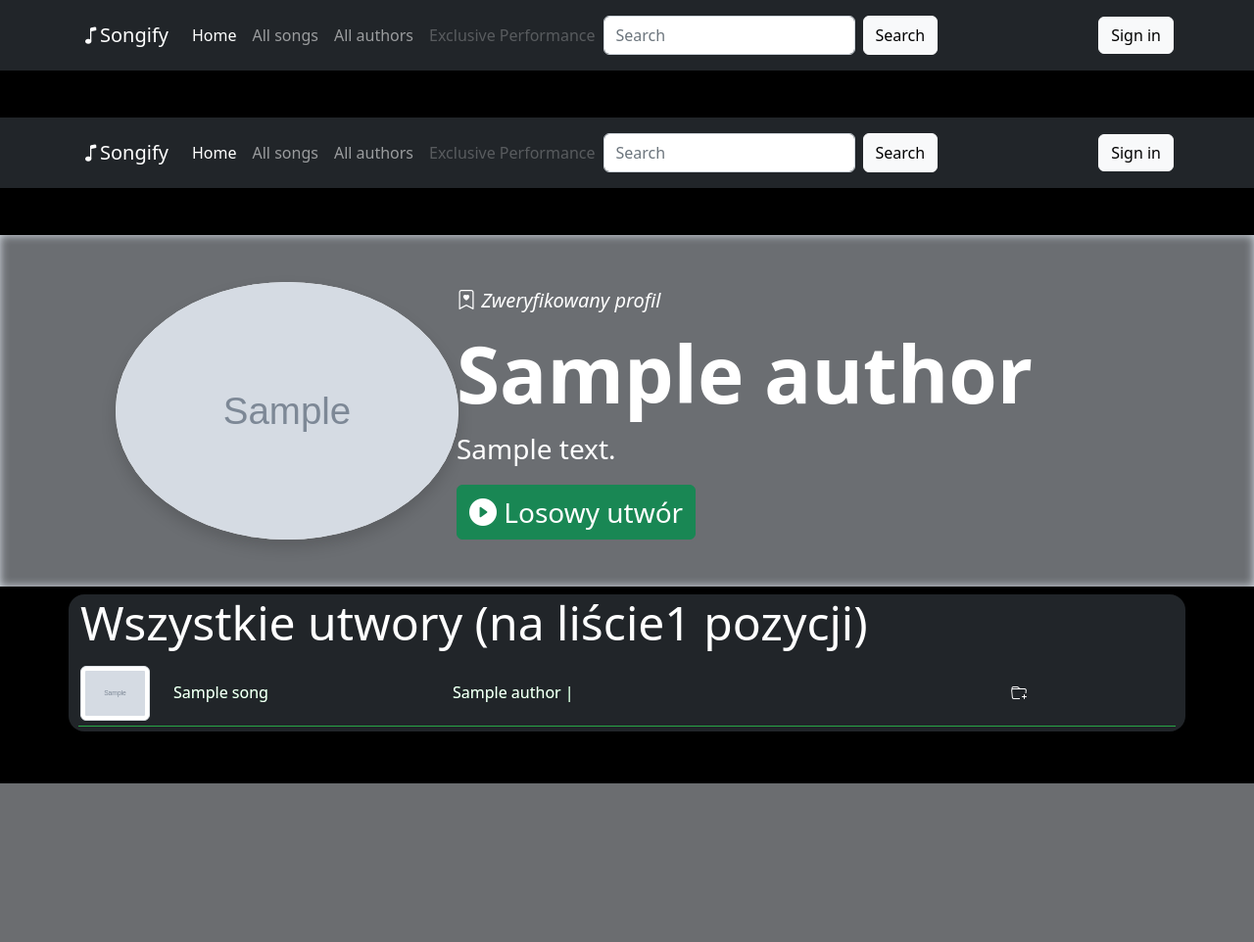
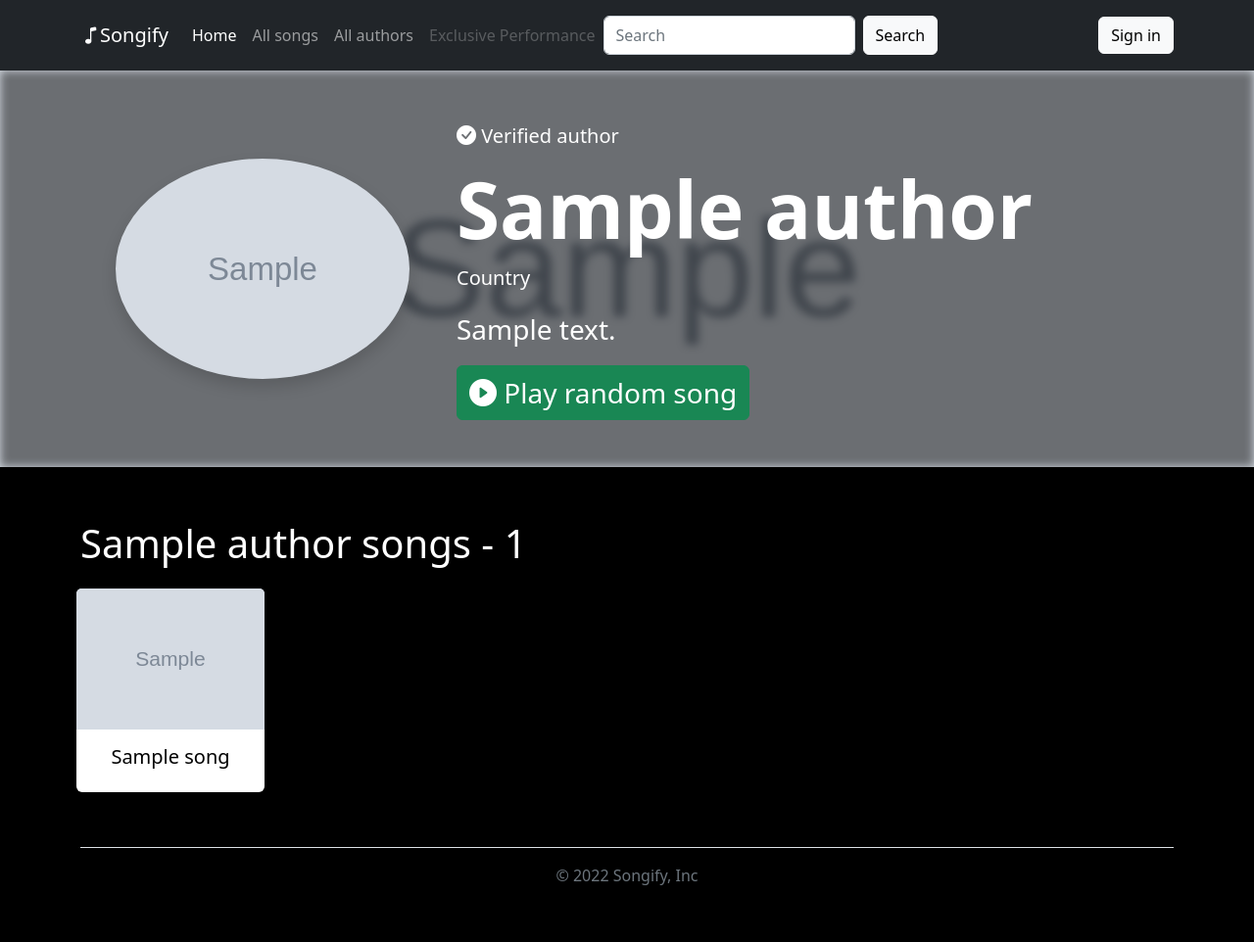
Before and after one commit to rapt8r/songify-project, a Django app: a page that uses templates/main/author_page.html in a window 1280 px wide. Shown: the whole page at 98% size. Before the commit the page ends 800 px from the top, so only its background shows below. Run offline with Django 4.2, Linux system fonts and the light colour scheme; tables that the repository leaves empty hold one stand-in row (values such as "Sample post"); grey boxes marked "Sample" are stand-in pictures; some libraries are stand-ins or nearby versions.

Commit message:
Author page overhaul, added footer, removed old files

```diff
--- a/main/models.py
+++ b/main/models.py
@@ -11,6 +11,7 @@ class Category(models.Model):
 class Author(models.Model):
     name = models.CharField(max_length=64, unique=True)
     description = models.TextField(blank=True, null=True)
+    country = models.CharField(max_length=8, blank=True)
     slug = models.SlugField(max_length=32)
     profile_picture = models.ImageField(upload_to='author_profile_picture_images/')
     profile_background = models.ImageField(upload_to='author_profile_background_images/')
--- a/templates/main/author_page.html
+++ b/templates/main/author_page.html
@@ -1,61 +1,47 @@
 {% extends 'main/root_template.html' %}
 {% block page_title %}
-    <title>{{ author.name }} - profil</title>
+    <title>{{ author.name }} - profile</title>
 {% endblock %}
 {% block page_content %}
-    {% include 'main/includes/navbar.html' %}
     <div class="container-fluid shadow-lg px-0"
-         style="background-image: url({{ author.profile_background.url }}); background-size: cover; background-repeat: no-repeat">
+         style="background-image: url({{ author.profile_background.url }}); background-size: cover; background-repeat: no-repeat; background-position: center">
         <div class="container-fluid" style="backdrop-filter: blur(5px) brightness(50%)">
             <div class="container">
                 <div class="row">
                     <div class="row vh-50 justify-content-center align-items-center gx-5 p-5 text-white">
                         <div class="col-lg-4">
                             <img src="{{ author.profile_picture.url }}"
-                             class="img-fluid bg-light rounded-50 profile-pic shadow img-25">
+                                 class="img-fluid rounded-50 shadow">
                         </div>
                         <div class="col-lg-8">
-                        <p class="fs-5 mt-2 lh-1"><i class="bi bi-bookmark-heart"> Zweryfikowany profil</i></p>
+                            <p class="fs-5 mt-2 lh-1"><i class="bi bi-check-circle-fill"></i> Verified author</p>
                             <h1 class="display-1 fw-semibold">{{ author.name }}</h1>
                             {% if author.country %}
-                            <p class="fs-5">Kraj wykonawcy <span class="fi fi-{{ author.country }}"></span></p>
+                                <p class="fs-5">Country <span class="fi fi-{{ author.country }}"></span></p>
                             {% endif %}
                             <p class="fs-3">{{ author.description }}</p>
                             <a href="#">
-                            <button class="fs-3 btn btn btn-success"><em class="bi bi-play-circle-fill"></em> Losowy
-                                utwór
+                                <button class="fs-3 btn btn btn-success"><em class="bi bi-play-circle-fill"></em> Play
+                                    random song
                                 </button>
                             </a>
-                        {#                    <a href="{% url 'song_page' slug=random_song.slug %}"><button class="fs-3 btn btn-dark"><em class="bi bi-play-circle-fill"></em> Odtwarzaj losowo</button></a>#}
                         </div>
                     </div>
                 </div>
             </div>
         </div>
-
     </div>
-    <div class="container mt-2 rounded-4 bg-dark text-white class_list" style="margin-top: 80px">
-        <p class="display-5">Wszystkie utwory (na liście{{ author.song_set.count }} pozycji)</p>
+    <div class="container mt-5">
+        <p class="fs-1">{{ author.name }} songs - {{ author.song_set.count }}</p>
+        <div class="row rounded-3 d-flex justify-content-start g-2">
             {% for song in author.song_set.all %}
-            <div class="row row_list">
-                <div class="col-sm-1">
-                    <img src="{{ song.cover_image.url }}" class="img-fluid img-thumbnail">
-                </div>
-                <div class="col-sm-3 d-flex align-items-center">
-
-                    <a href="{% url 'song_page' slug=song.slug  %}" class="hover-3">{{ song.title }}</a>
-                </div>
-                <div class="col-sm-6 d-flex align-items-center">
-                    {% for author in song.author.all %}
-                        <a href="{{ author.slug }}" class="text-white text-decoration-none hover-3">{{ author.name }}&nbsp;|&nbsp;</a>
-                    {% endfor %}
-                </div>
-                <div class="col-sm-2 d-flex align-items-center">
-                    <i class="bi bi-folder-plus"></i>
+                    <div class="card p-0 border-0 me-2" style="width: 12rem;">
+                        <img src="{{ song.cover_image.url }}" class="card-img-top" alt="...">
+                        <div class="card-body text-center text-black">
+                            <h5 class="card-title">{{ song.title }}</h5>
                         </div>
                     </div>
             {% endfor %}
-
-
+        </div>
     </div>
 {% endblock %}
--- /dev/null
+++ b/templates/main/includes/footer.html
@@ -0,0 +1,7 @@
+<div class="container">
+  <footer class="py-3 my-4">
+    <ul class="nav justify-content-center border-bottom pb-3 mb-3">
+    </ul>
+    <p class="text-center text-muted">&copy; 2022 Songify, Inc</p>
+  </footer>
+</div>
--- a/templates/main/includes/lyrics.html
+++ /dev/null
@@ -1 +0,0 @@
-LYRICS
--- a/templates/main/includes/navbar.html
+++ b/templates/main/includes/navbar.html
@@ -1,5 +1,5 @@
 {% load static %}
-<nav class="navbar navbar-expand-lg navbar-dark bg-dark mb-5">
+<nav class="navbar navbar-expand-lg navbar-dark bg-dark">
     <div class="container py-2">
         <a class="navbar-brand" href="#"><i class="bi bi-music-note"></i>Songify</a>
         <button class="navbar-toggler" type="button" data-bs-toggle="collapse" data-bs-target="#navbarSupportedContent"
--- a/templates/main/root_template.html
+++ b/templates/main/root_template.html
@@ -10,6 +10,7 @@
     <link href="https://cdn.jsdelivr.net/npm/bootstrap@5.2.1/dist/css/bootstrap.min.css" rel="stylesheet"
           integrity="sha384-iYQeCzEYFbKjA/T2uDLTpkwGzCiq6soy8tYaI1GyVh/UjpbCx/TYkiZhlZB6+fzT" crossorigin="anonymous">
     <link rel="stylesheet" href="https://cdn.jsdelivr.net/npm/bootstrap-icons@1.9.1/font/bootstrap-icons.css">
+    <link rel="stylesheet" href="https://cdn.jsdelivr.net/gh/lipis/flag-icons@6.6.6/css/flag-icons.min.css">
     <link rel="stylesheet" href="{% static 'main/css/custom.css' %}">
 
 </head>
@@ -18,6 +19,7 @@
 {% block page_content %}
 
 {% endblock %}
+{% include 'main/includes/footer.html' %}
 <script src="https://cdn.jsdelivr.net/npm/bootstrap@5.2.1/dist/js/bootstrap.bundle.min.js"
         integrity="sha384-u1OknCvxWvY5kfmNBILK2hRnQC3Pr17a+RTT6rIHI7NnikvbZlHgTPOOmMi466C8"
         crossorigin="anonymous"></script>
```
Also changed, not shown: templates/main/includes/theme_song.html (deleted, +0 -62 lines), templates/main/song_page.html (+11 -4 lines). Lines whose indentation alone changed are shown as unchanged.
